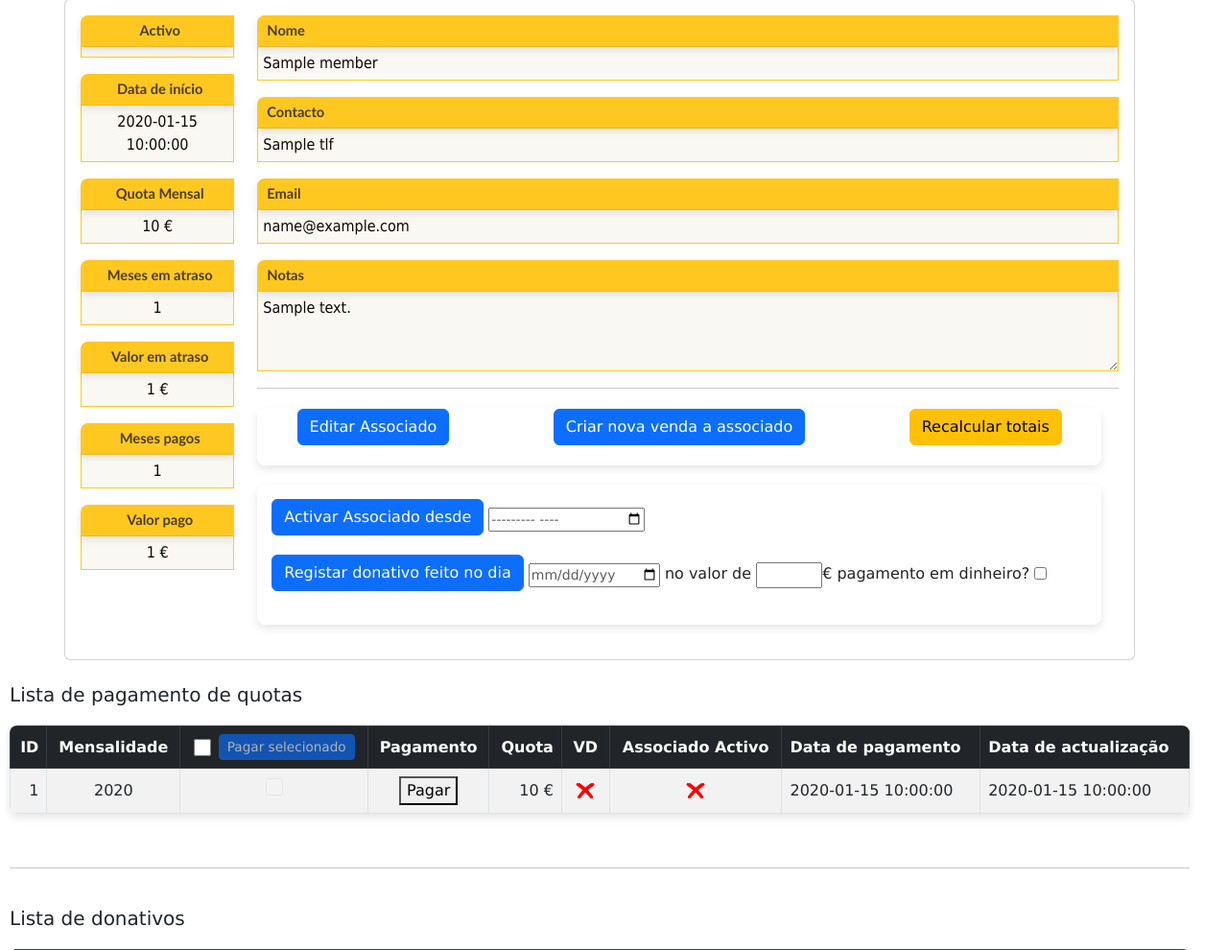
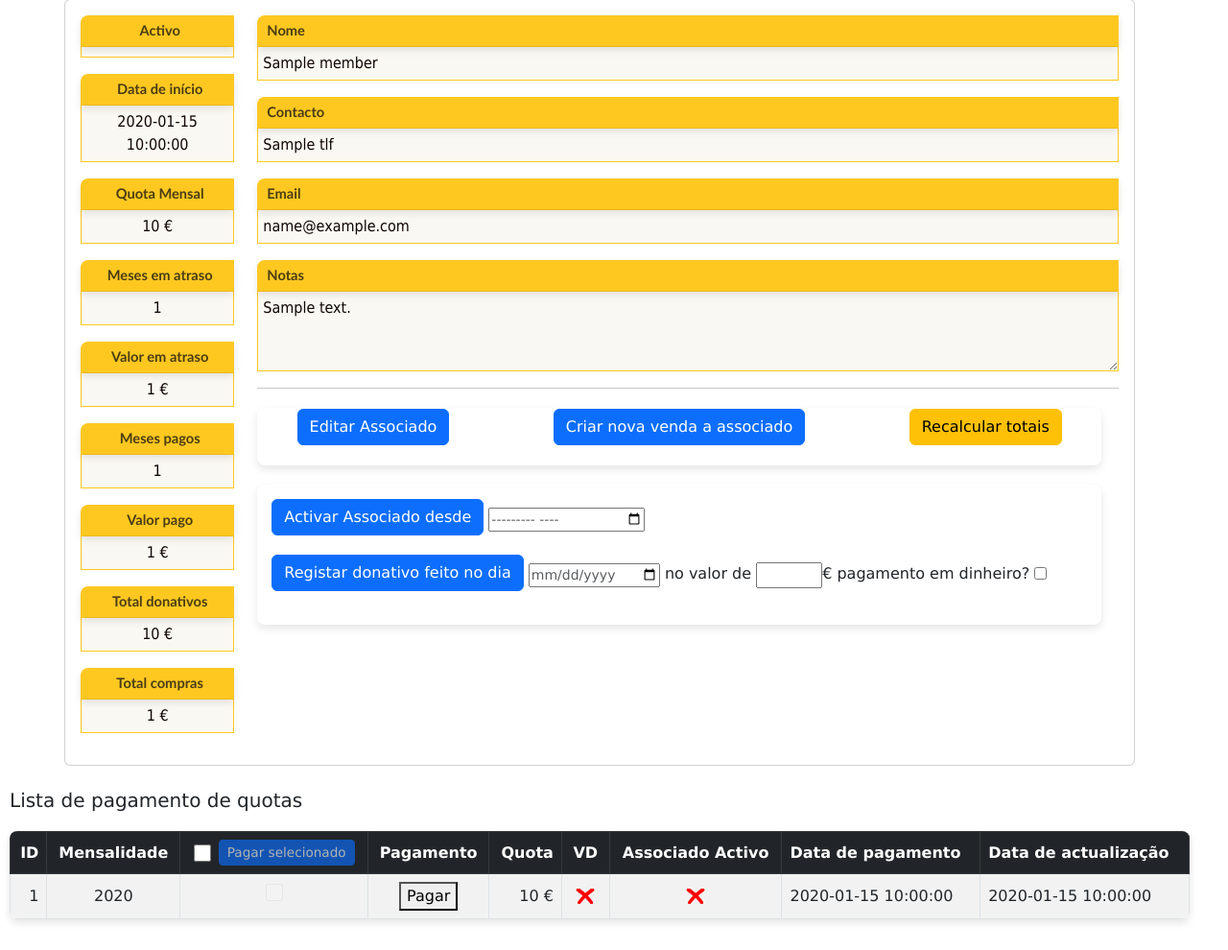
Before and after one commit to pjn2work/cdc, a Flask app: template app/web/templates/members/members_show.html in a window 1280 px wide; the page is wider, and only the part inside the window is pictured. Shown: the part 221-1211 px from the top of that part at 96% size. Run offline with Flask 3, Linux system fonts and the light colour scheme; the template is opened without the code that fills it: most values are stand-ins (such as "Sample title", 1, 10 or a date in 2020).

Commit message:
show total donations and items bought

```diff
--- a/app/web/templates/members/members_show.html
+++ b/app/web/templates/members/members_show.html
@@ -26,6 +26,10 @@
                         <p class="form-control-plaintext data-text align_center">{{ member.total_months_paid }}</p>
                         <label class="form-label label-text align_center">Valor pago</label>
                         <p class="form-control-plaintext data-text align_center">{{ member.total_amount_paid }} €</p>
+                        <label class="form-label label-text align_center">Total donativos</label>
+                        <p class="form-control-plaintext data-text align_center">{{ member.member_donations|sum(attribute='amount')|round(2) }} €</p>
+                        <label class="form-label label-text align_center">Total compras</label>
+                        <p class="form-control-plaintext data-text align_center">{{ member.total_amount_bought }} €</p>
                     </div>
                     <div class="col-md-10">
                         <label class="form-label label-text">Nome</label>
```
